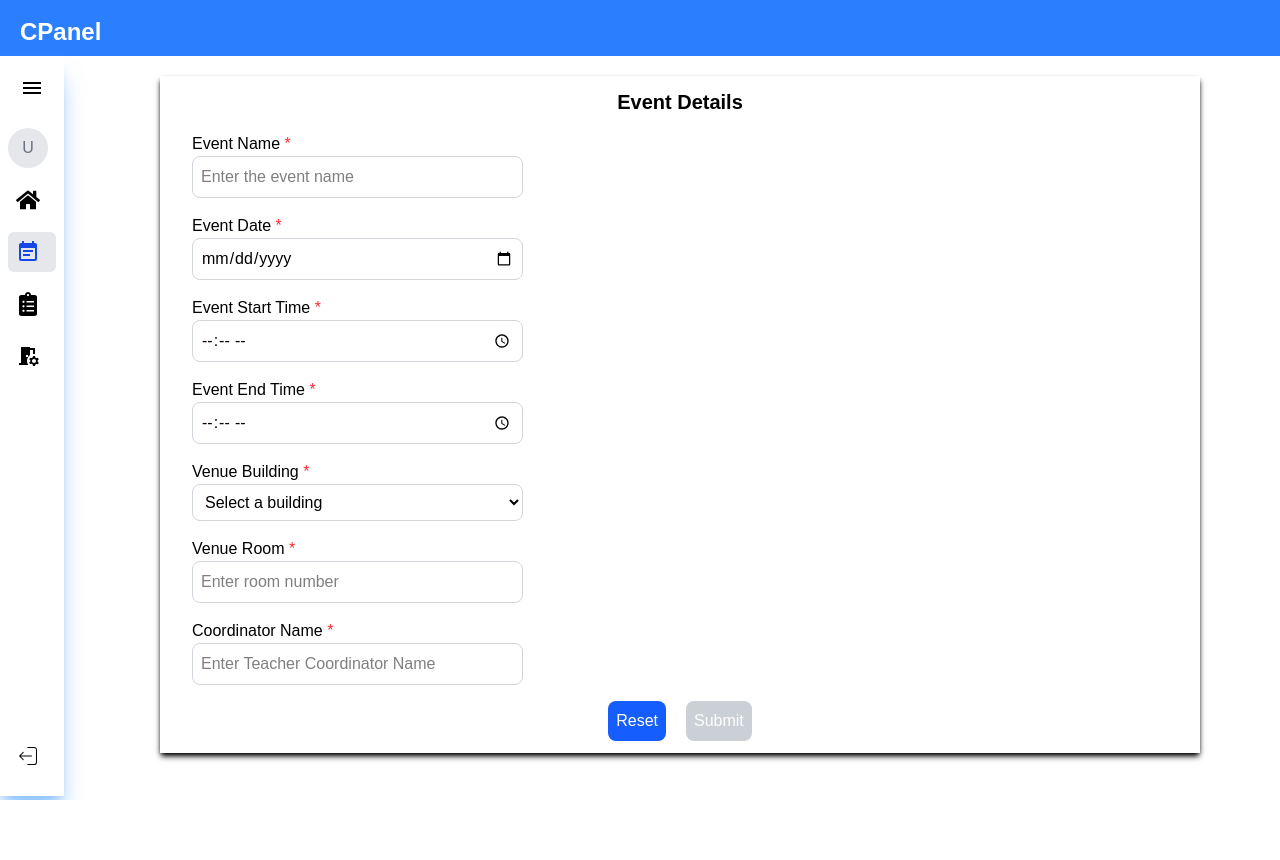
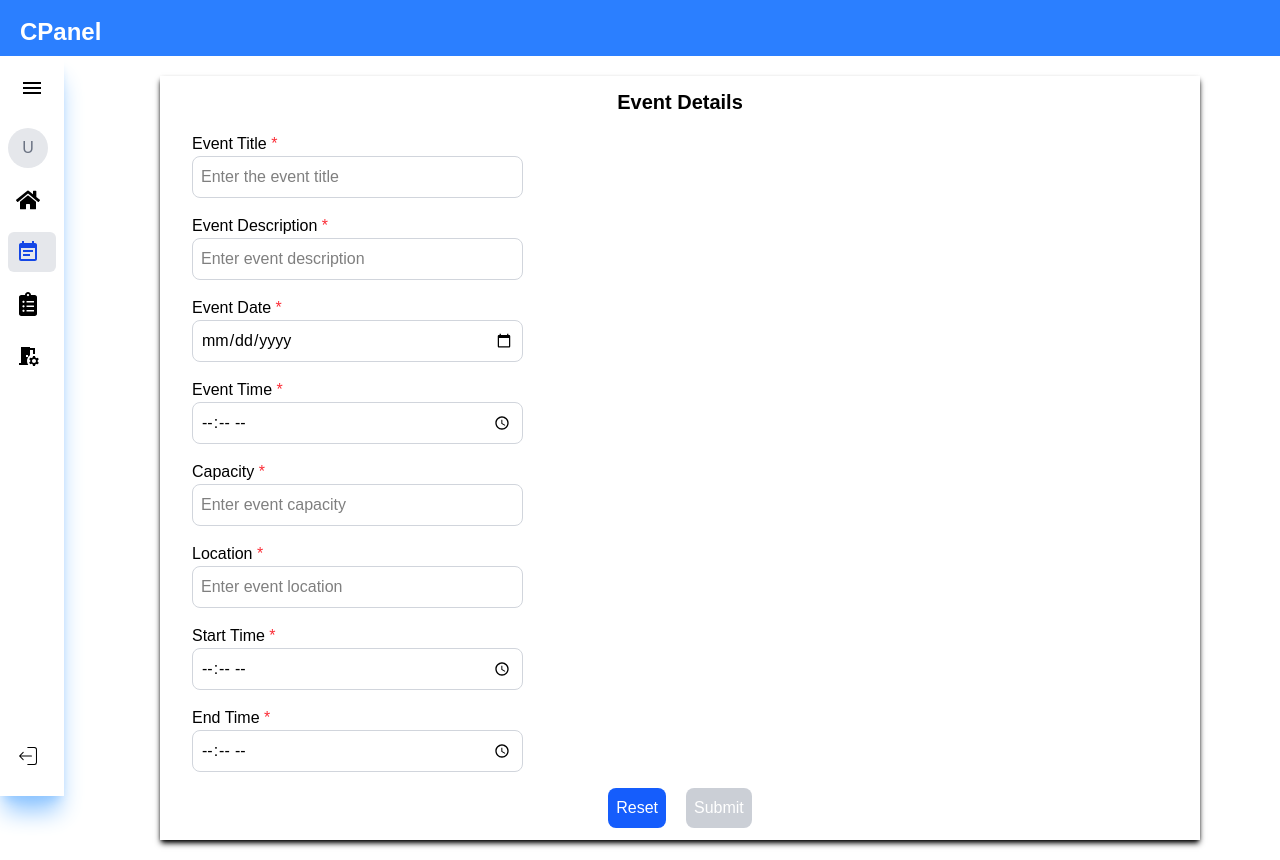
Before and after one commit to Eaman006/Campus-Navigator, a Next.js app in the folder my-app/: page /cpanel/event-register in a window 1280 px wide. Before the commit the page ends 800 px from the top, so only its background shows below. Built offline with nearby package versions, Linux system fonts and the light colour scheme.

Commit message:
cpanel completed

```diff
--- a/my-app/app/Components/Adminside.js
+++ b/my-app/app/Components/Adminside.js
@@ -27,7 +27,7 @@ const Adminside = () => {
   };
 
   return (
-    <div className={`text-black shadow-blue-300 shadow-xl transition-all duration-300 bg-white ${isExpanded ? 'w-1/5' : 'w-16'} absolute h-[92.5vh]`}>
+    <div className={`text-black shadow-blue-300 shadow-xl transition-all duration-300 bg-white ${isExpanded ? 'w-1/5' : 'w-16'} fixed h-[92.5vh]`}>
       <div className='flex gap-10 p-5 font-bold text-2xl justify-between'>
         <div className={`${!isExpanded && 'hidden'}`}>Menu</div>
         <MdOutlineMenu
@@ -71,7 +71,7 @@ const Adminside = () => {
       <div className={`my-3 mx-2 px-2 hover:bg-gray-200 rounded-md py-2 ${getActivePath("/cpanel/room")}` }>
         <button className='flex gap-2 text-lg cursor-pointer items-center'>
         <MdRoomPreferences size={24} />
-          <span className={`${!isExpanded && 'hidden'}`}>Room Availability</span>
+          <span className={`${!isExpanded && 'hidden'}`}>Registered Events</span>
         </button>
       </div>
       </Link>
--- a/my-app/app/admin/AdminLoginForm.js
+++ b/my-app/app/admin/AdminLoginForm.js
@@ -37,14 +37,24 @@ const AdminLoginForm = () => {
       });
 
       const data = await response.json();
+      console.log('Server Response:', data);
 
       if (!response.ok) {
         throw new Error(data.message || 'Login failed');
       }
 
+      // Store the JWT token in localStorage
+      if (data.access_token) {
+        localStorage.setItem('token', data.access_token);
+        console.log('Token stored in localStorage:', data.access_token);
+      } else {
+        throw new Error('No access token received from server');
+      }
+
       // If login is successful, redirect to admin dashboard
       router.push('/cpanel');
     } catch (error) {
+      console.error('Login Error:', error);
       setError(error.message || 'An error occurred during login');
     } finally {
       setIsLoading(false);
--- a/my-app/app/cpanel/event-register/page.js
+++ b/my-app/app/cpanel/event-register/page.js
@@ -3,13 +3,14 @@ import React, { useState } from 'react'
 
 const Page = () => {
   const [formData, setFormData] = useState({
-    eventName: "",
-    eventDate: "",
-    eventStartTime: "",
-    eventEndTime: "",
-    venueBuilding: "",
-    venueRoom: "",
-    coordinatorName: ""
+    title: "",
+    description: "",
+    date: "",
+    time: "",
+    capacity: "",
+    location: "",
+    start_time: "",
+    end_time: ""
   });
 
   const isFormValid = () => {
@@ -27,13 +28,14 @@ const Page = () => {
   const handleReset = (e) => {
     e.preventDefault();
     setFormData({
-      eventName: "",
-      eventDate: "",
-      eventStartTime: "",
-      eventEndTime: "",
-      venueBuilding: "",
-      venueRoom: "",
-      coordinatorName: ""
+      title: "",
+      description: "",
+      date: "",
+      time: "",
+      capacity: "",
+      location: "",
+      start_time: "",
+      end_time: ""
     });
   };
 
@@ -41,19 +43,27 @@ const Page = () => {
     e.preventDefault();
 
     const eventData = {
-      title: formData.eventName,
-      date: formData.eventDate,
-      time: formData.eventStartTime,
-      location: formData.venueBuilding,
-      capacity: parseInt(formData.venueRoom),
-      description: formData.coordinatorName
+      title: formData.title,
+      description: formData.description,
+      date: formData.date,
+      time: formData.time,
+      capacity: parseInt(formData.capacity),
+      location: formData.location,
+      start_time: `${formData.date}T${formData.start_time}:00`,
+      end_time: `${formData.date}T${formData.end_time}:00`
     };
 
     try {
-      const response = await fetch("https://project-expo-group-90-production.up.railway.app/events", {
+      const token = localStorage.getItem('token');
+      if (!token) {
+        throw new Error('Authentication token not found. Please login again.');
+      }
+
+      const response = await fetch("http://localhost:5000/user/events/", {
         method: "POST",
         headers: {
           "Content-Type": "application/json",
+          "Authorization": `Bearer ${token}`
         },
         body: JSON.stringify(eventData)
       });
@@ -64,12 +74,17 @@ const Page = () => {
         alert("Event successfully submitted!");
         handleReset(e); // Reset form after successful submission
       } else {
+        if (response.status === 401) {
+          // Token expired or invalid
+          localStorage.removeItem('token');
+          throw new Error('Session expired. Please login again.');
+        }
         console.error("Failed to submit event:", response.statusText);
         alert("Failed to submit event. Please try again.");
       }
     } catch (error) {
       console.error("Error occurred while submitting event:", error);
-      alert("Error occurred while submitting event. Please try again.");
+      alert(error.message || "Error occurred while submitting event. Please try again.");
     }
   };
 
@@ -79,13 +94,24 @@ const Page = () => {
         <form className='m-3 p-3' onSubmit={handleSubmit}>
           <div className='text-center mb-4 font-bold text-xl'>Event Details</div>
 
-          <div className='mx-2'>Event Name <span className="text-red-500">*</span></div>
+          <div className='mx-2'>Event Title <span className="text-red-500">*</span></div>
           <input
             type="text"
-            name="eventName"
-            value={formData.eventName}
+            name="title"
+            value={formData.title}
             onChange={handleChange}
-            placeholder='Enter the event name'
+            placeholder='Enter the event title'
+            className="ml-2 mb-4 p-2 border border-gray-300 rounded-lg w-1/3"
+            required
+          />
+
+          <div className='mx-2'>Event Description <span className="text-red-500">*</span></div>
+          <input
+            type="text"
+            name="description"
+            value={formData.description}
+            onChange={handleChange}
+            placeholder='Enter event description'
             className="ml-2 mb-4 p-2 border border-gray-300 rounded-lg w-1/3"
             required
           />
@@ -93,66 +119,61 @@ const Page = () => {
           <div className='mx-2'>Event Date <span className="text-red-500">*</span></div>
           <input
             type="date"
-            name="eventDate"
-            value={formData.eventDate}
+            name="date"
+            value={formData.date}
             onChange={handleChange}
             className="ml-2 mb-4 p-2 border border-gray-300 rounded-lg w-1/3"
             required
           />
 
-          <div className='mx-2'>Event Start Time <span className="text-red-500">*</span></div>
+          <div className='mx-2'>Event Time <span className="text-red-500">*</span></div>
           <input
             type="time"
-            name="eventStartTime"
-            value={formData.eventStartTime}
+            name="time"
+            value={formData.time}
             onChange={handleChange}
             className="ml-2 mb-4 p-2 border border-gray-300 rounded-lg w-1/3"
             required
           />
 
-          <div className='mx-2'>Event End Time <span className="text-red-500">*</span></div>
+          <div className='mx-2'>Capacity <span className="text-red-500">*</span></div>
+          <input
+            type="number"
+            name="capacity"
+            value={formData.capacity}
+            onChange={handleChange}
+            placeholder='Enter event capacity'
+            className="ml-2 mb-4 p-2 border border-gray-300 rounded-lg w-1/3"
+            required
+          />
+
+          <div className='mx-2'>Location <span className="text-red-500">*</span></div>
+          <input
+            type="text"
+            name="location"
+            value={formData.location}
+            onChange={handleChange}
+            placeholder='Enter event location'
+            className="ml-2 mb-4 p-2 border border-gray-300 rounded-lg w-1/3"
+            required
+          />
+
+          <div className='mx-2'>Start Time <span className="text-red-500">*</span></div>
           <input
             type="time"
-            name="eventEndTime"
-            value={formData.eventEndTime}
+            name="start_time"
+            value={formData.start_time}
             onChange={handleChange}
             className="ml-2 mb-4 p-2 border border-gray-300 rounded-lg w-1/3"
             required
           />
 
-          <div className='mx-2'>Venue Building <span className="text-red-500">*</span></div>
-          <select
-            name="venueBuilding"
-            value={formData.venueBuilding}
+          <div className='mx-2'>End Time <span className="text-red-500">*</span></div>
+          <input
+            type="time"
+            name="end_time"
+            value={formData.end_time}
             onChange={handleChange}
-            className="ml-2 mb-4 p-2 border border-gray-300 rounded-lg w-1/3"
-            required
-          >
-            <option value="">Select a building</option>
-            <option value="Academic Block 1">Academic Block 1</option>
-            <option value="Academic Block 2">Academic Block 2</option>
-            <option value="Architecture Building">Architecture Building</option>
-            <option value="Lab Complex">Lab Complex</option>
-          </select>
-
-          <div className='mx-2'>Venue Room <span className="text-red-500">*</span></div>
-          <input
-            type="text"
-            name="venueRoom"
-            value={formData.venueRoom}
-            onChange={handleChange}
-            placeholder='Enter room number'
-            className="ml-2 mb-4 p-2 border border-gray-300 rounded-lg w-1/3"
-            required
-          />
-
-          <div className='mx-2'>Coordinator Name <span className="text-red-500">*</span></div>
-          <input
-            type="text"
-            name="coordinatorName"
-            value={formData.coordinatorName}
-            onChange={handleChange}
-            placeholder='Enter Teacher Coordinator Name'
             className="ml-2 mb-4 p-2 border border-gray-300 rounded-lg w-1/3"
             required
           />
--- a/my-app/app/cpanel/eventlist/EventListClient.js
+++ b/my-app/app/cpanel/eventlist/EventListClient.js
@@ -22,7 +22,7 @@ const EventListClient = () => {
   }, []);
 
   return (
-    <div className='text-black pl-20'>
+    <div className='text-black pl-20 h-[92vh] overflow-scroll'>
       <div className='font-bold text-center text-xl m-2'>
         Event List
       </div>
--- a/my-app/app/cpanel/room/page.js
+++ b/my-app/app/cpanel/room/page.js
@@ -4,7 +4,7 @@ const page = () => {
   return (
     <div className=' text-black pl-20'>
       <div className='font-bold text-center text-xl m-2'>
-        Check Room Availability
+        Check your registered events
       </div>
 
     </div>
```
